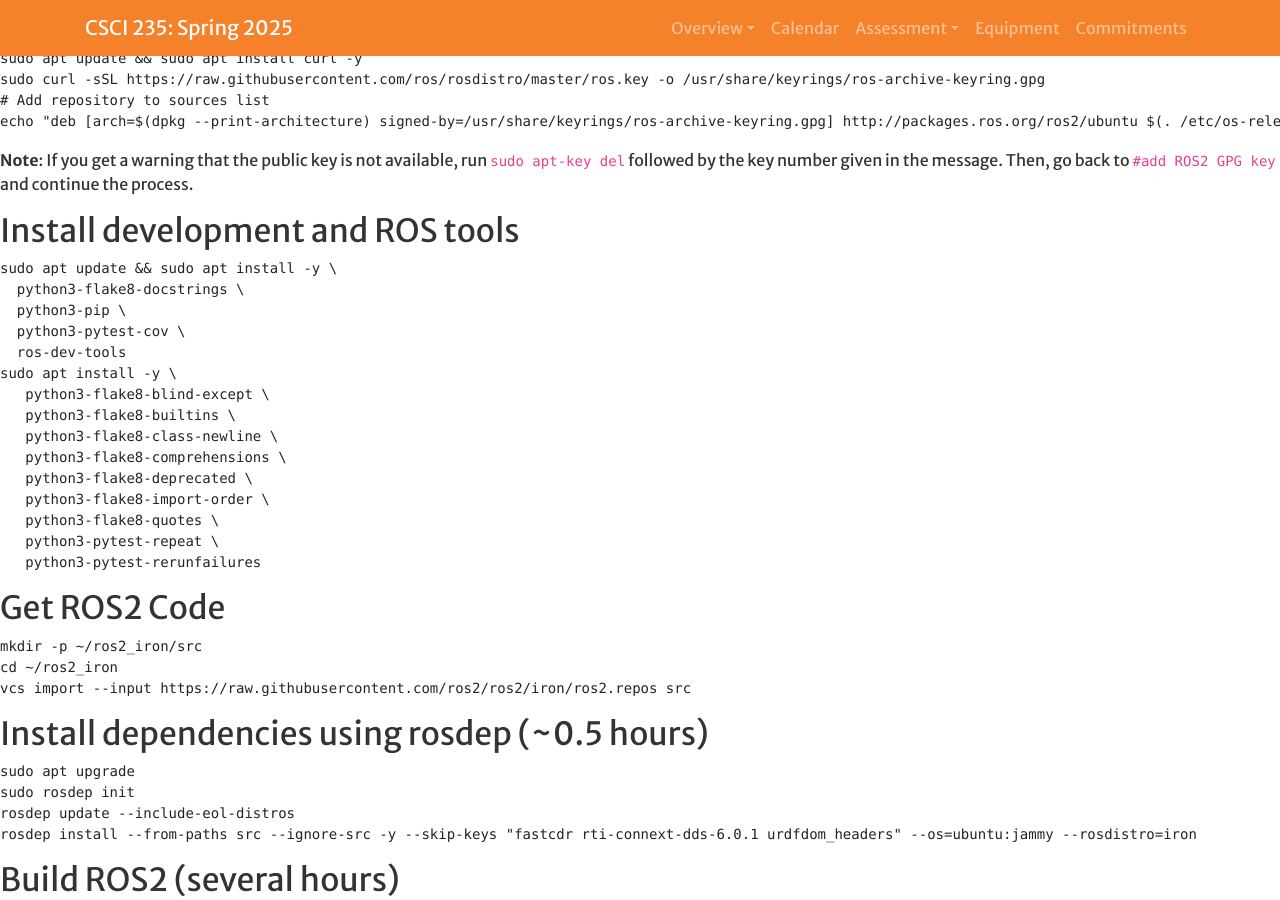
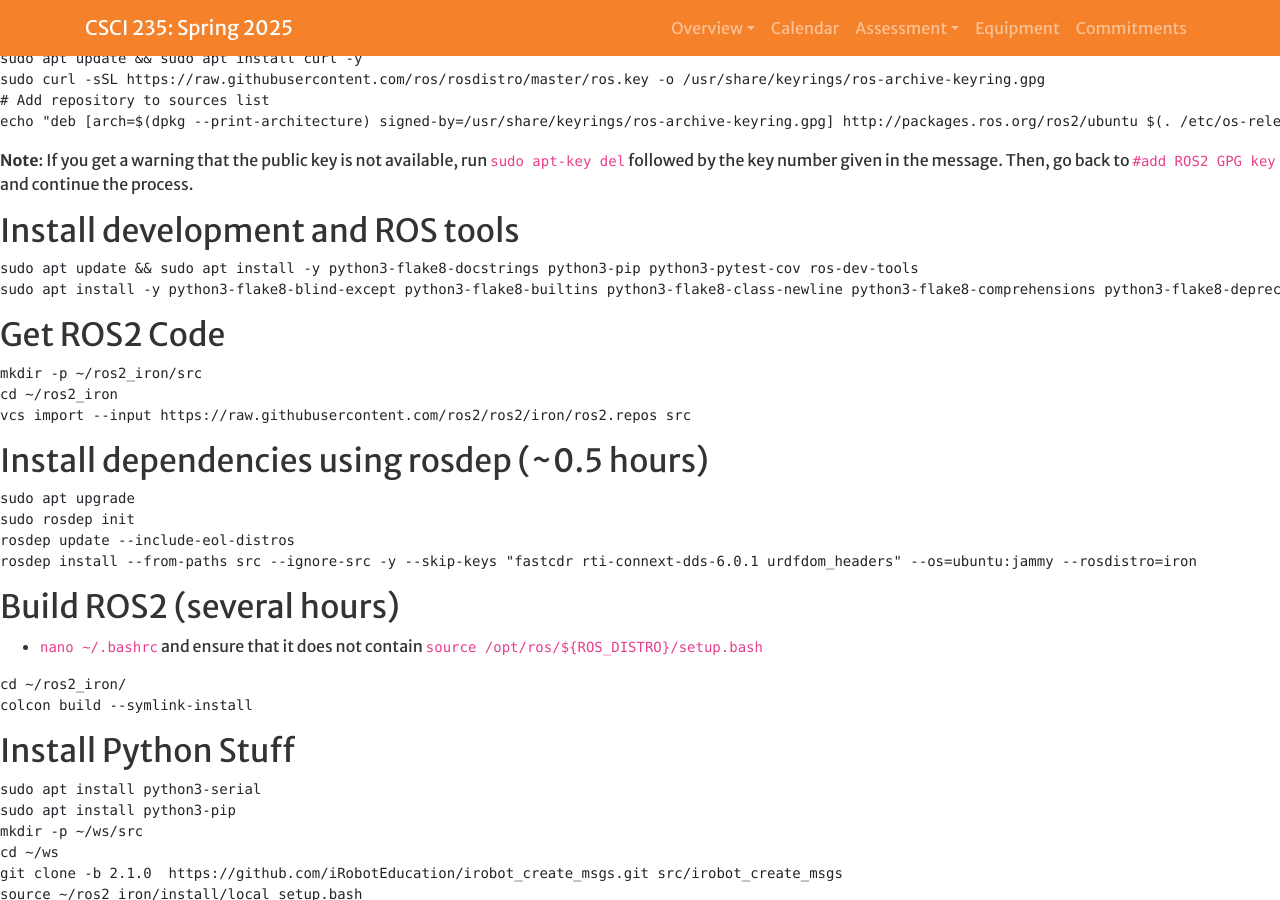
Before and after one commit to Hendrix-CS/csci235, a Jekyll site: the page built from robot_setup.md, in a window 1280 px wide and 900 px high, scrolled down 561 px. Built offline with Jekyll 4.4.1, drawn with Linux system fonts in a browser that asks for light colours; our own code applies the rules of GitHub Pages for plain Markdown files; a script that is not in the unit is left out.

Commit message:
Merged onto one line

````diff
--- a/robot_setup.md
+++ b/robot_setup.md
@@ -32,21 +32,8 @@ echo "deb [arch=$(dpkg --print-architecture) signed-by=/usr/share/keyrings/ros-a
 ## Install development and ROS tools
 
 ```
-sudo apt update && sudo apt install -y \
-  python3-flake8-docstrings \
-  python3-pip \
-  python3-pytest-cov \
-  ros-dev-tools
-sudo apt install -y \
-   python3-flake8-blind-except \
-   python3-flake8-builtins \
-   python3-flake8-class-newline \
-   python3-flake8-comprehensions \
-   python3-flake8-deprecated \
-   python3-flake8-import-order \
-   python3-flake8-quotes \
-   python3-pytest-repeat \
-   python3-pytest-rerunfailures
+sudo apt update && sudo apt install -y python3-flake8-docstrings python3-pip python3-pytest-cov ros-dev-tools
+sudo apt install -y python3-flake8-blind-except python3-flake8-builtins python3-flake8-class-newline python3-flake8-comprehensions python3-flake8-deprecated python3-flake8-import-order python3-flake8-quotes python3-pytest-repeat python3-pytest-rerunfailures
 ```
 
 
````
